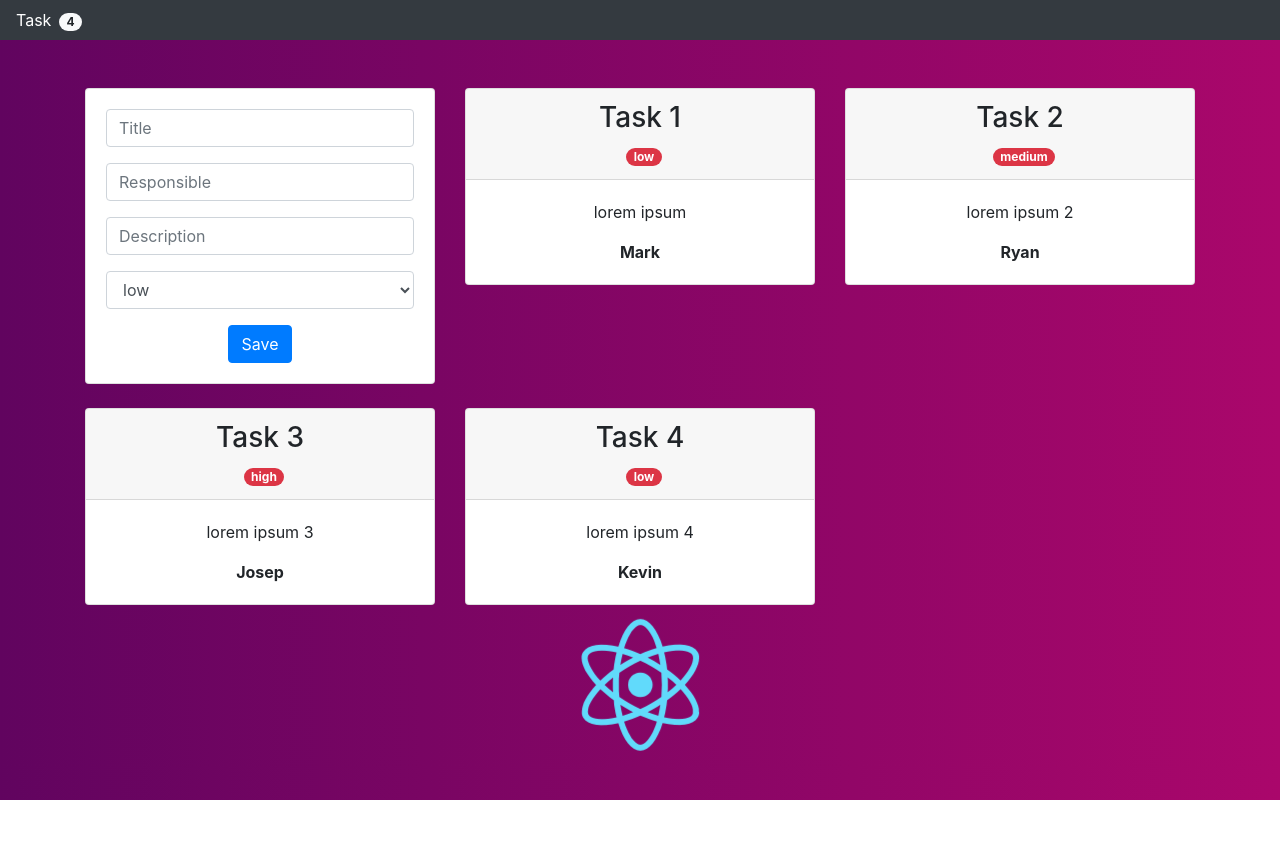
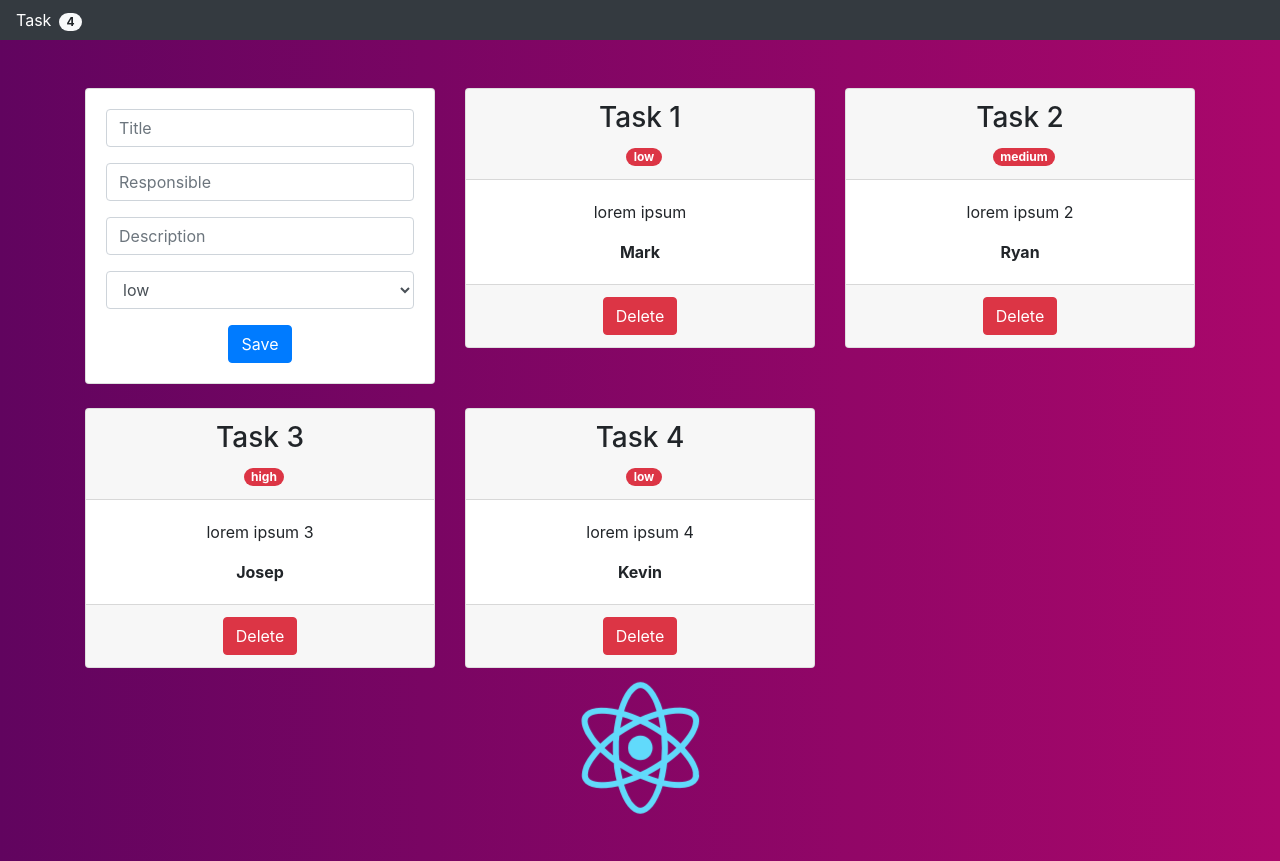
Before and after one commit to WestAMZ/myfirstapp-react, a React (Create React App) app: page / in a window 1280 px wide. Before the commit the page ends 800 px from the top, so only its background shows below. Built offline with nearby package versions, Linux system fonts and the light colour scheme.

Commit message:
Agregado y eliminado de tareas :)

```diff
--- a/src/App.js
+++ b/src/App.js
@@ -14,13 +14,35 @@ class App extends Component {
     this.state = {
       todos
     }
+    this.handleAddTodo = this.handleAddTodo.bind(this);
+  }
+  handleAddTodo(todo)
+  {
+    this.setState({
+     todos: [...this.state.todos,todo]
+    });
+    // console.log(this.state);
+  }
+  removeTodo(index)
+  {
+    if(window.confirm("Are you really sure to delete it?"))
+    {
+      //nota confirm es un metodo del navegador por lo tanto se debe hacer referencia a esto asi : window.confirm("texto");
+      this.setState({
+        todos: this.state.todos.filter((element,i)=>{
+          return index != i
+        })
+        //filter devuelve un nuevo arreglo filtrado, no se devuelven los elementos que no cumplan
+      });
+    }
+    //console.log(index);
   }
   render() {
     const todos = this.state.todos.map((todo,index)=>
     {
       return (
       <TaskCard title = {todo.title} description ={todo.description} key={index}
-        priority={todo.priority} responsible={todo.responsible}/>
+        priority={todo.priority} responsible={todo.responsible} removeTodo={this.removeTodo.bind(this,index)}/>
       )
 
     });
@@ -29,7 +51,7 @@ class App extends Component {
         <Navigation titulo = "Task" ntareas = {todos.length} />
         <div className = "container">
           <div className="row mt-4">
-            <FormTodo/>
+            <FormTodo onAddTodo = {this.handleAddTodo} />
             {todos}
           </div>
 
--- a/src/Components/TaskCard.js
+++ b/src/Components/TaskCard.js
@@ -2,6 +2,11 @@ import React, {Component} from 'react';
 
 class TaskCard extends Component
 {
+    constructor()
+    {
+        super();
+        this.handleRemove = this.handleRemove.bind(this);
+    }
     render(){
         return(
             <div className="col-md-4" key={this.key}>
@@ -14,9 +19,18 @@ class TaskCard extends Component
                         <p>{this.props.description}</p>
                         <strong>{this.props.responsible}</strong>
                     </div>
+                    <div className="card-footer">
+                        <button onClick={this.handleRemove} className="btn btn-danger">
+                            Delete
+                        </button>
+                    </div>
                 </div>
             </div>
         );
     }
+    handleRemove(e)
+    {
+        this.props.removeTodo(this,this.key)
+    }
 }
 export default TaskCard;
--- a/src/Components/TodoForm.js
+++ b/src/Components/TodoForm.js
@@ -14,6 +14,7 @@ class TodoForm extends Component
         };
         this.handleInput = this.handleInput.bind(this);
         this.handleSubmit = this.handleSubmit.bind(this);
+
         //esto se hace xq en react se suele perder a que apunta this
         //se une metodo handleInput a este componente
     }
@@ -55,7 +56,7 @@ class TodoForm extends Component
     handleSubmit(e)
     {
         e.preventDefault()
-
+        this.props.onAddTodo(this.state);
     }
     handleInput(e)
     {
@@ -64,10 +65,12 @@ class TodoForm extends Component
             [name]:value
         })
         //buscamos propiedad nombrada y valor
-        console.log(this.state);
+        //console.log(this.state);
     }
+
     //console.log(e.target.value,e.target.name); //valor de target y nombre
     //asi obtenemos el nombre de imput :e.targe.name
+
 }
 
 export default TodoForm;
```
Lines whose indentation alone changed are shown as unchanged.
